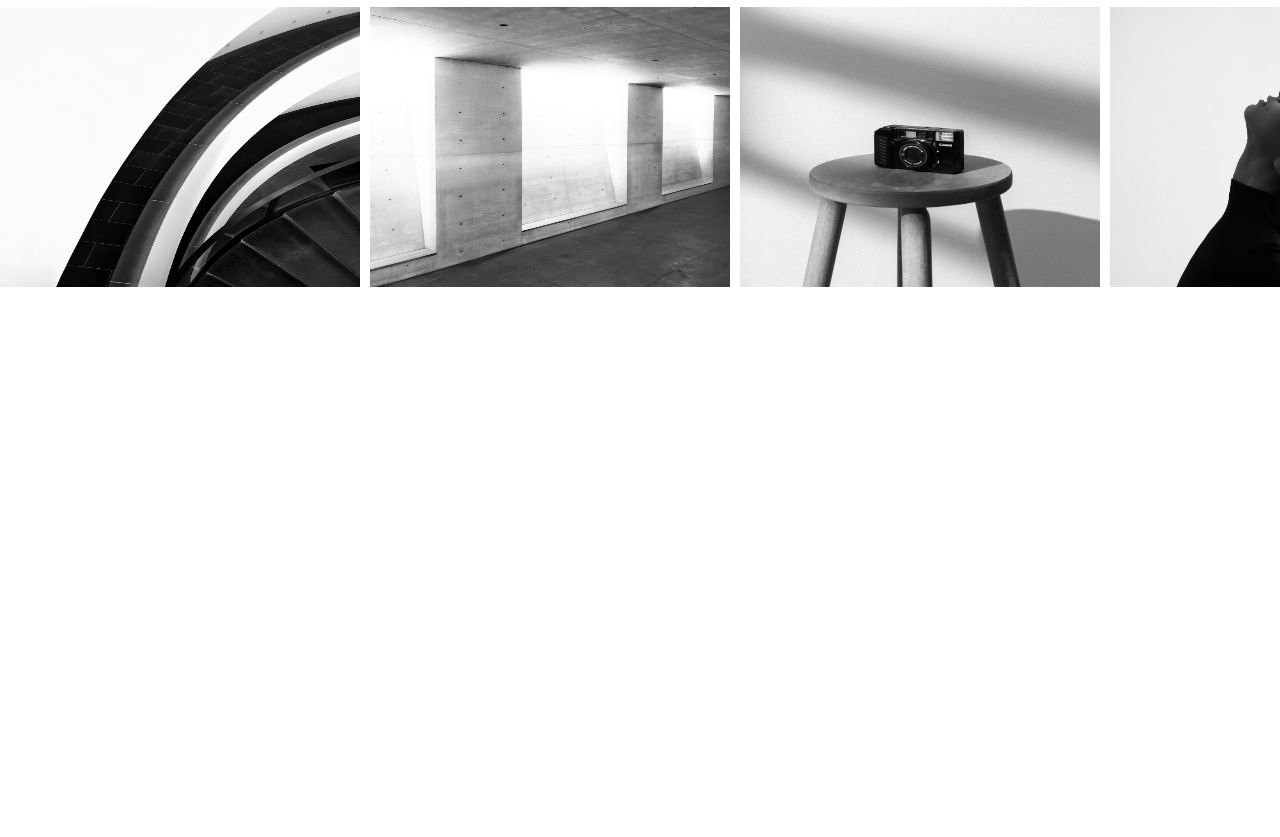
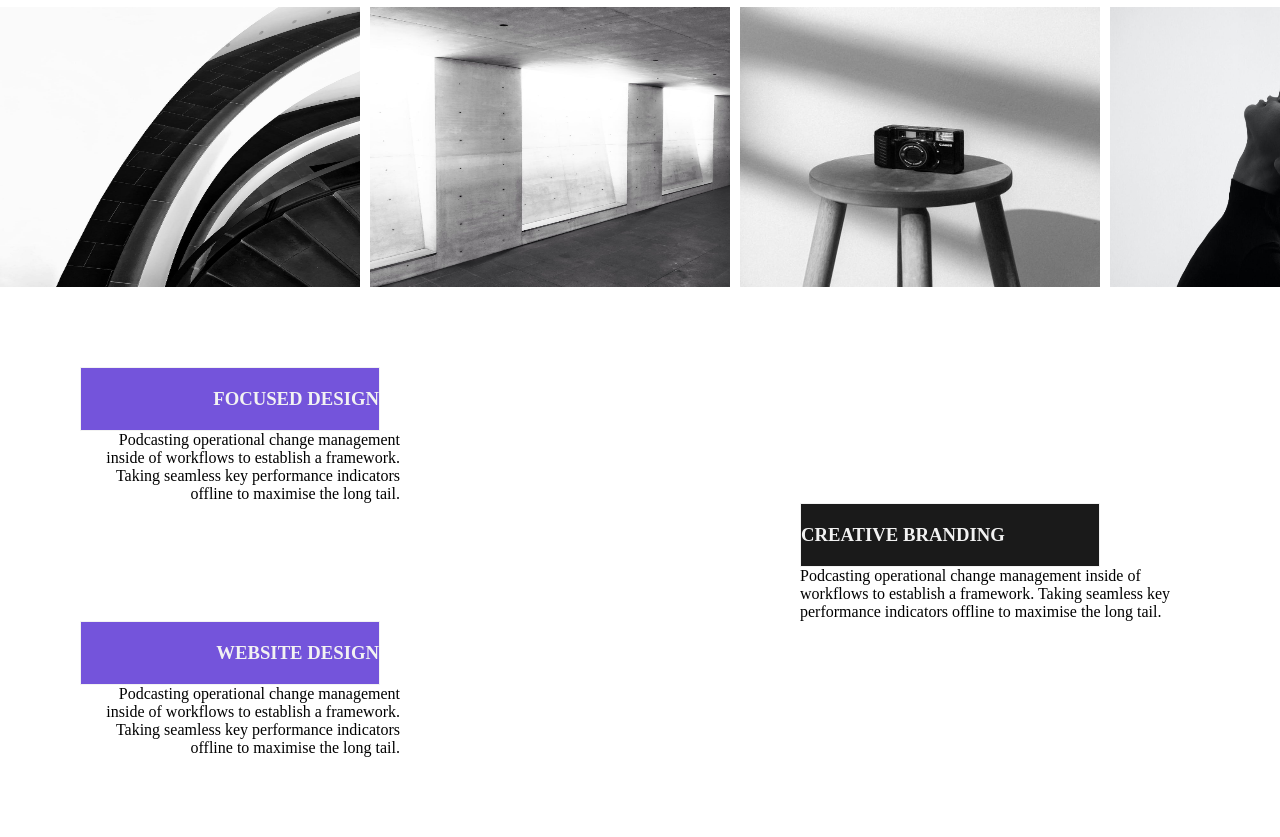
Before and after one commit to akaro-lil/welcome, a plain HTML site: page index.html in a window 1280 px wide. Shown: the part 2282-3119 px from the top of the page. Before the commit the page ends 2569 px from the top, so only its background shows below. Drawn offline with nearby package versions, Linux system fonts and the light colour scheme.

Commit message:
working on design section in master branch

```diff
--- a/index.html
+++ b/index.html
@@ -68,5 +68,19 @@
         <img src="Images/pic7.jpg" class="pic7">
         <img src="Images/pic8.jpeg" class="pic8">
     </div>
+    <div class="design">
+        <div class="design1">
+            <h3>FOCUSED DESIGN</h3>
+            <p>Podcasting operational change management inside of workflows to establish a framework. Taking seamless key performance indicators offline to maximise the long tail.</p>
+        </div>
+        <div class="design2">
+            <h3>CREATIVE BRANDING</h3>
+            <p>Podcasting operational change management inside of workflows to establish a framework. Taking seamless key performance indicators offline to maximise the long tail.</p>
+        </div>
+        <div class="design3">
+            <h3>WEBSITE DESIGN</h3>
+            <p>Podcasting operational change management inside of workflows to establish a framework. Taking seamless key performance indicators offline to maximise the long tail.</p>
+        </div>
+    </div>
 </body>
 </html>
--- a/stylesheet.css
+++ b/stylesheet.css
@@ -110,5 +110,34 @@
 .pic4, .pic8 {
     grid-column: 10/13;
 }
+/* end of img css */
+/* start of design section css */
+.design {
+    padding: 80px;
+}
+.design1, .design3 {
+    text-align: right;
+    margin-right: 800px;
+}
+.design1 h3, .design3 h3 {
+    border: 1px solid;
+    background-color: var(--mycolor);
+    color: var(--boxcolor);
+    padding: 20px 0;
+    width: 300px;
+}
+.design2 h3 {
+    border: 1px solid;
+    background-color: var(--background-color);
+    color: var(--boxcolor);
+    padding: 20px 0;
+    width: 300px;
+}
+.design2 {
+    text-align: left;
+    margin-left: 720px;
+}
+/* end of design section css */
+/* start of logo css */
 
-/* end of img css */
+/* end of logo css */
```
